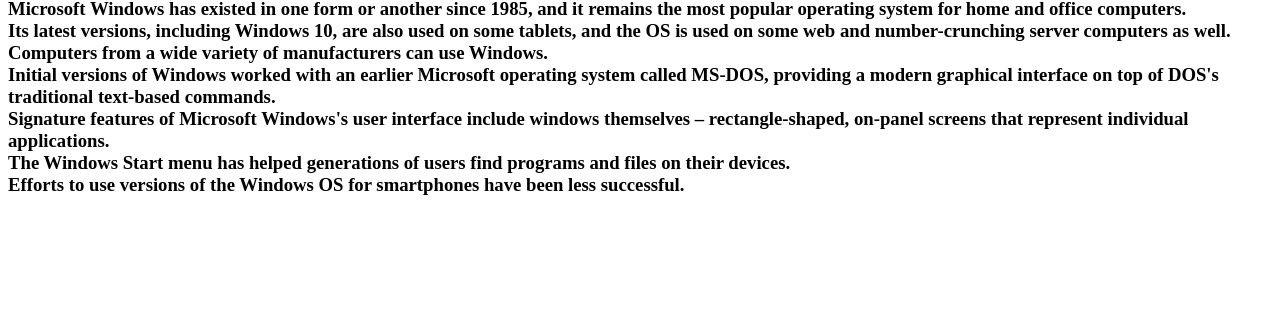
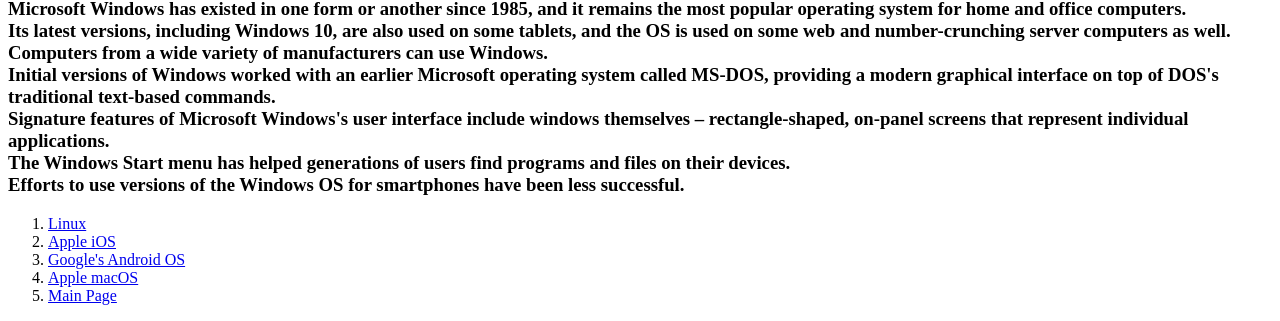
Before and after one commit to waheed-haitham/ECE001-waheed, a plain HTML site: page microsoft%20windows.html.html in a window 1280 px wide. Shown: the part 687-1008 px from the top of the page. Before the commit the page ends 902 px from the top, so only its background shows below. Drawn offline with Linux system fonts and the light colour scheme.

Commit message:
Update microsoft%20windows.html.html

```diff
--- a/microsoft%20windows.html.html
+++ b/microsoft%20windows.html.html
@@ -10,7 +10,13 @@
 Initial versions of Windows worked with an earlier Microsoft operating system called MS-DOS, providing a modern graphical interface on top of DOS's traditional text-based commands.<br> Signature features of Microsoft Windows's user interface include windows themselves – rectangle-shaped, on-panel screens that represent individual applications.<br> The Windows Start menu has helped generations of users find programs and files on their devices.<br>
 
 Efforts to use versions of the Windows OS for smartphones have been less successful.</p></h3>
-
+<ol>
+  <li><a href="linuxoperatingsystem.html.html"target="_blank">Linux</a></li>
+  <li><a href="AppleiOS.html.html"target="_blank">Apple iOS</a></li>
+  <li><a href="googlesandroidos.html.html"target="_blank">Google's Android OS</a></li>
+  <li><a href="applemacos.html.html"target="_blank">Apple macOS</a></li>
+  <li><a href="index.html"target="_blank">Main Page</a></li>
+</ol>
 
 
 
```
